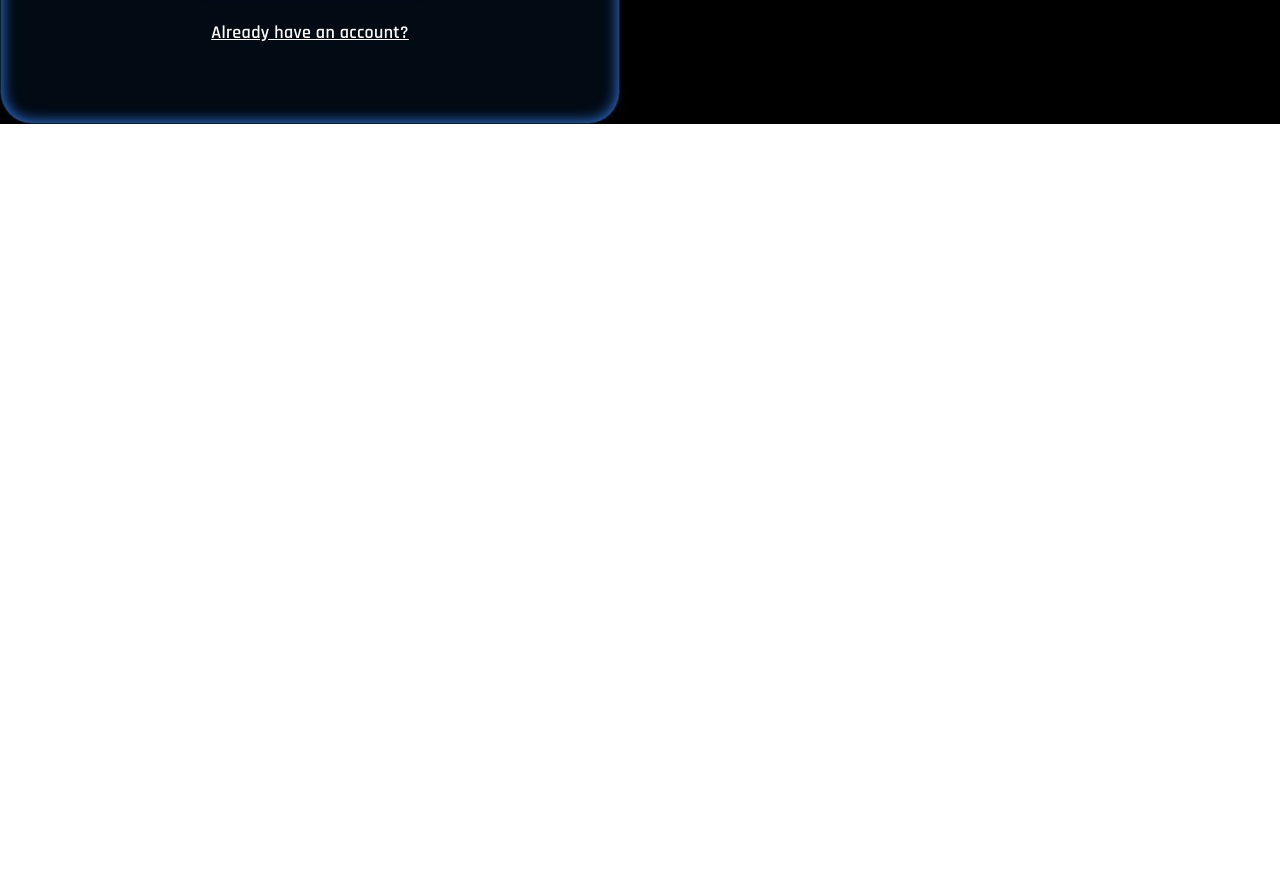
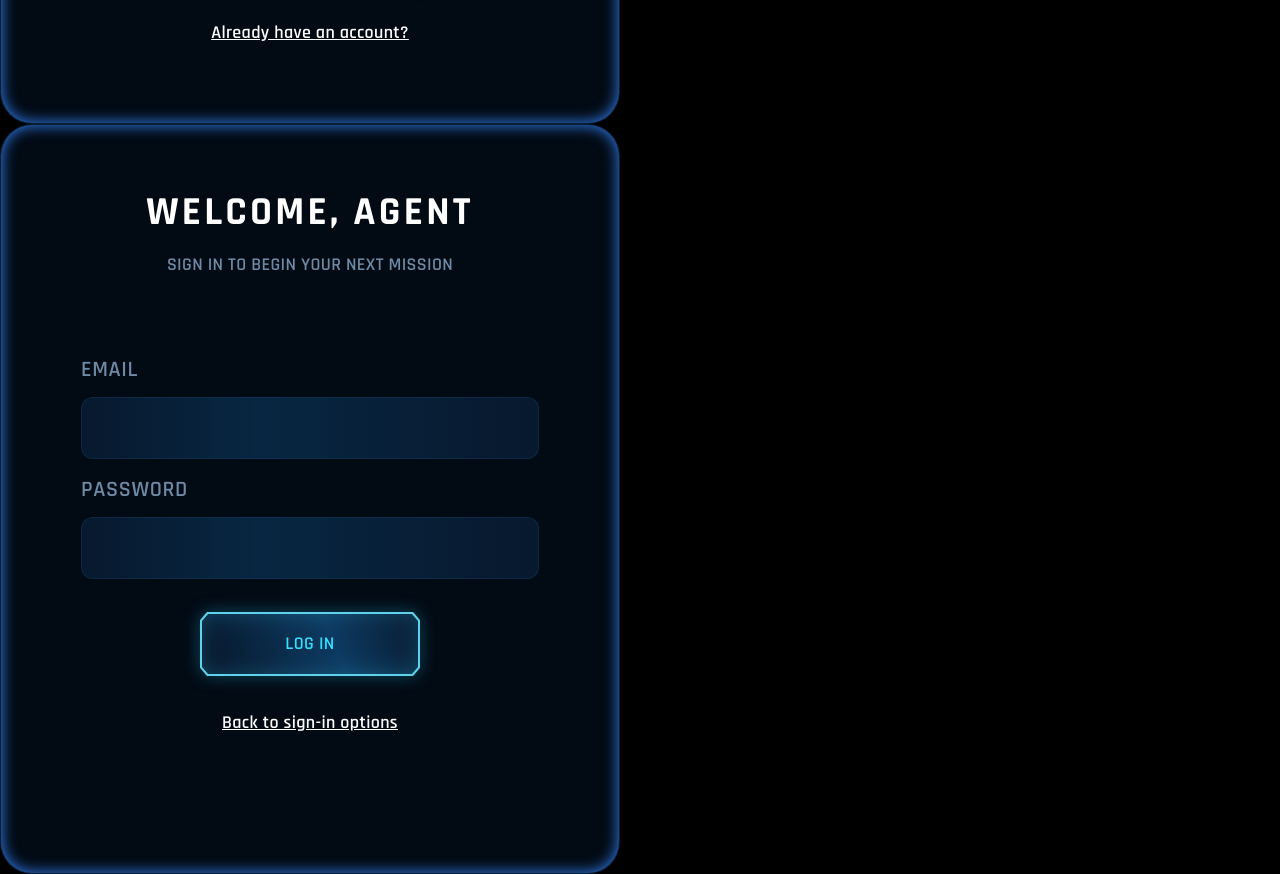
Before and after one commit to IlyasFounas/ft_transcendence, a React (Vite) app in the folder frontend/: page / in a window 1280 px wide. Shown: the part 2720-3594 px from the top of the page. Before the commit the page ends 2844 px from the top, so only its background shows below. Built offline with nearby package versions, Linux system fonts and the light colour scheme.

Commit message:
feat: AuthenticationLogin

```diff
--- a/frontend/src/App.tsx
+++ b/frontend/src/App.tsx
@@ -12,6 +12,7 @@ import AuthenticationCard from './components/cards/AuthenticationCard.tsx';
 import AuthenticationWelcome from './components/authentication/AuthenticationWelcome.tsx';
 import Input from './components/primitives/Input.tsx';
 import AuthenticationSignUp from './components/authentication/AuthenticationSignUp.tsx';
+import AuthenticationLogin from './components/authentication/AuthenticationLogin.tsx';
 
 function App() {
 
@@ -54,6 +55,9 @@ function App() {
       <AuthenticationCard>
         <AuthenticationSignUp />
       </AuthenticationCard>
+      <AuthenticationCard>
+        <AuthenticationLogin />
+      </AuthenticationCard>
   </div>
   )
 }
--- /dev/null
+++ b/frontend/src/components/authentication/AuthenticationLogin.tsx
@@ -0,0 +1,71 @@
+import PrimaryButton from "../buttons/PrimaryButton";
+import Input from "../primitives/Input";
+import { useState } from "react";
+
+interface AuthenticationLoginProps {
+    onBackToOptions: () => void;
+}
+
+export default function AuthenticationLogin ({
+    onBackToOptions,
+}: AuthenticationLoginProps) {
+    const [email, setEmail] = useState("");
+    const [password, setPassword] = useState("");
+
+    const handleLogin = () => {
+        console.log(email);
+        console.log(password);
+        //need to add functions later
+        // validate fields / send data to back / handle success or error
+    };
+
+    return (
+        <div className="
+            flex
+            flex-col
+            w-full
+            items-center
+            gap-4
+            "
+        >
+            <Input label="email" type="email" value={email} onChange={setEmail}/>
+            <Input label="password" type="password" value={password} onChange={setPassword}/>
+            <PrimaryButton size="small" onClick={handleLogin}>log in</PrimaryButton>
+            {/* <div
+                 className="
+                    text-text-primary
+                    underline
+                    text-body-primary
+                    cursor-pointer
+                    transition
+                    duration-150
+                    hover:brightness-125
+                    hover:drop-shadow-[0_0_6px_rgba(53,223,255,0.5)]
+                    hover:scale-[1.02]
+                    active:scale-[0.98]
+                "
+                onClick={onBackToOptions}
+            >
+                Back to sign-in options
+            </div> */}
+            <button
+                type="button"
+                className="
+                    text-text-primary
+                    underline
+                    text-heading-small
+                    cursor-pointer
+                    transition
+                    duration-150
+                    hover:brightness-125
+                    hover:drop-shadow-[0_0_6px_rgba(53,223,255,0.5)]
+                    hover:scale-[1.02]
+                    active:scale-[0.98]
+                "
+                onClick={onBackToOptions}
+            >
+                Back to sign-in options
+            </button>
+        </div>
+    );
+}
```
